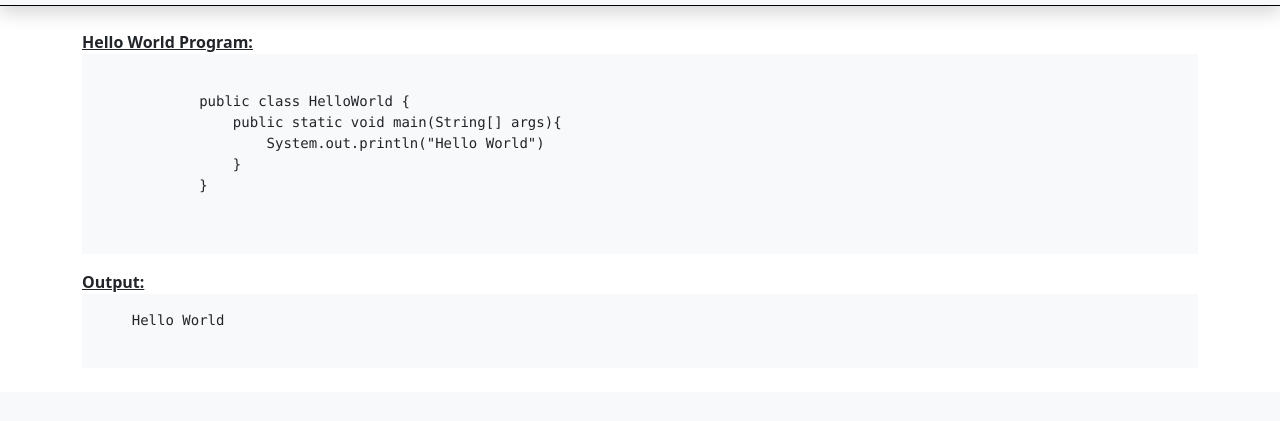
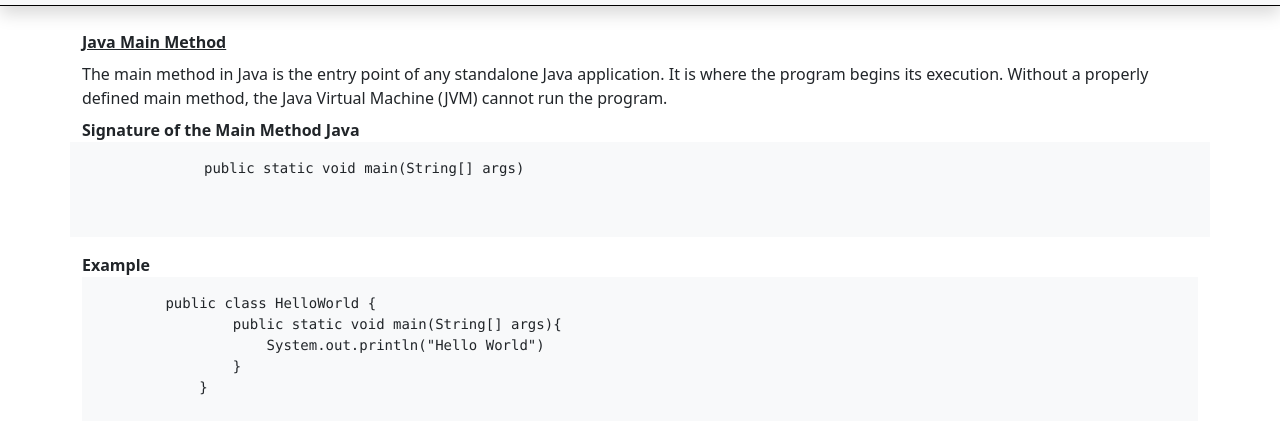
Before and after one commit to ashwithpoojary98/AsyncCodingHub, a website: page src/pages/programs.html in a window 1280 px wide. Shown: the part 51-472 px from the top of the page. Drawn offline with nearby package versions, Linux system fonts and the light colour scheme; a web font is replaced by a local one.

Commit message:
feat:page added

```diff
--- a/src/pages/programs.html
+++ b/src/pages/programs.html
@@ -11,10 +11,22 @@
 <div id="navbar1"></div>
 <div class="container my-4">
     <!-- <div class="row" id="card-container"></div> -->
-     <span class="fw-bold text-decoration-underline">Hello World Program:</span>
+    <div class="row">
+        <span class="fw-bolder text-decoration-underline">Java Main Method</span>
+        <span class="fw py-2">
+            The main method in Java is the entry point of any standalone Java application.
+            It is where the program begins its execution. Without a properly defined main method,
+            the Java Virtual Machine (JVM) cannot run the program.
+        </span>
+        <span class="fw-bold">Signature of the Main Method Java</span>
+            <pre class="bg-light p-3">
+              <code class="text-center">public static void main(String[] args)
+            </code>
+            </pre>
+    </div>
+    <span class="fw-bold">Example</span>
      <pre class="bg-light p-3">
-        <code>
-            public class HelloWorld {
+        <code>public class HelloWorld {
                 public static void main(String[] args){
                     System.out.println("Hello World")
                 }
@@ -36,7 +48,7 @@
 <script>
     loadNavBar()
     loadFooter()
-    renderCardView('programs.json')
+    // renderCardView('programs.json')
 </script>
 
 </body>
```
